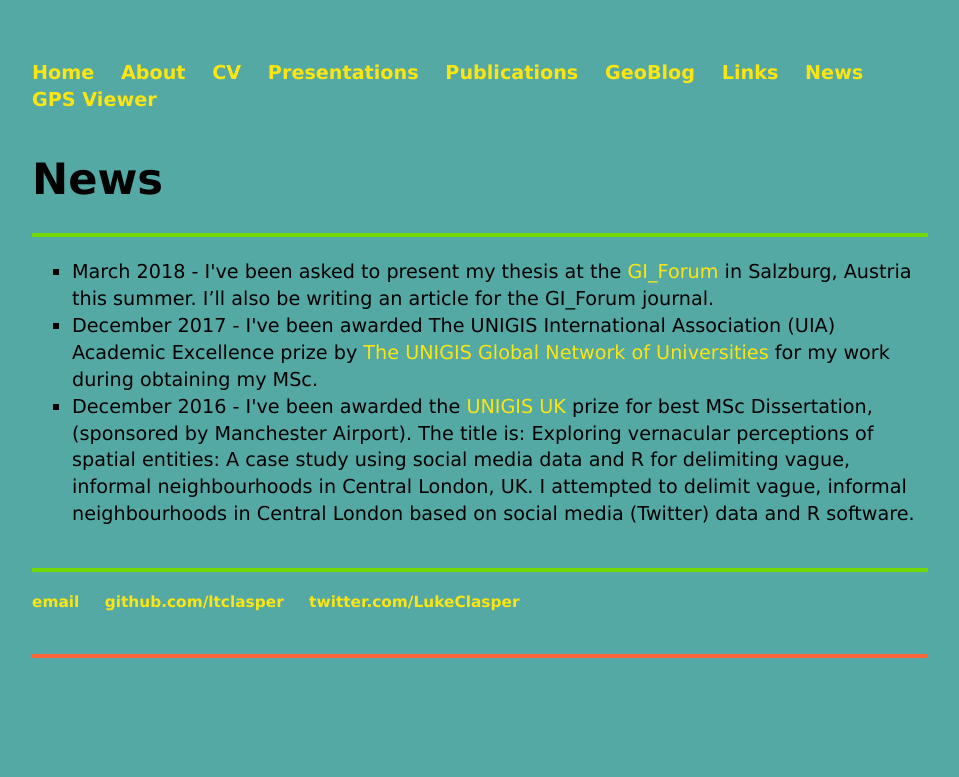
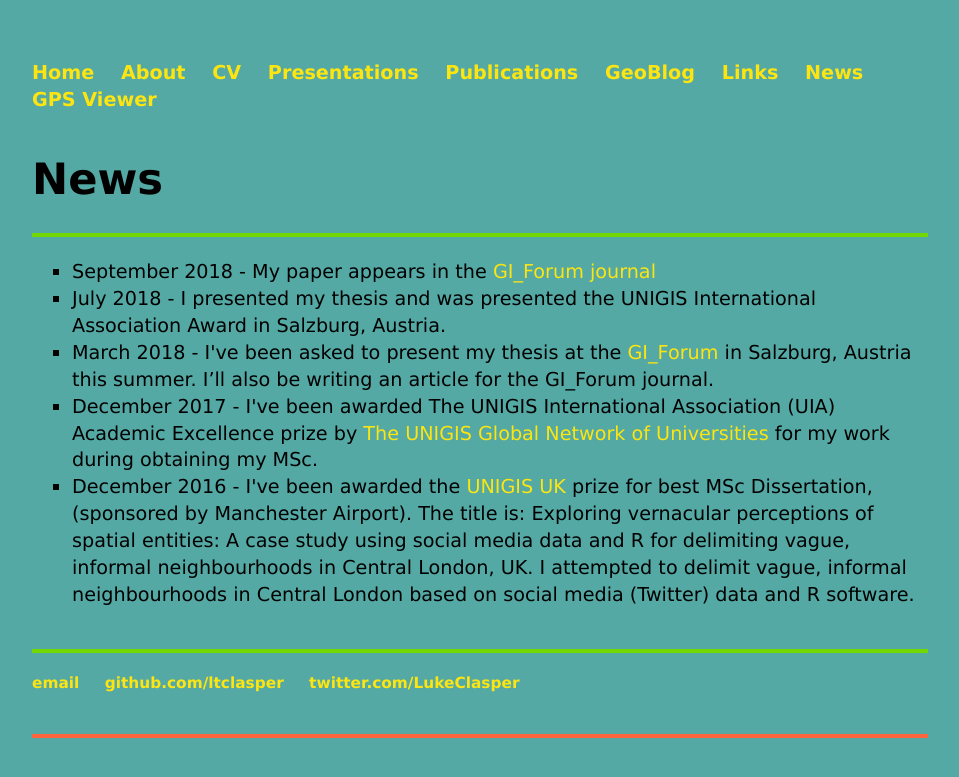
Before and after one commit to ltclasper/ltclasper.github.io, a Jekyll site: the page built from news/index.html, in a window 1280 px wide. Shown: the top 777 px of the page, without its empty margins (160-1119 px from the left). Built offline with Jekyll 4.4.1, drawn with Linux system fonts in a browser that asks for light colours.

Commit message:
Update index.html

```diff
--- a/news/index.html
+++ b/news/index.html
@@ -10,7 +10,9 @@ title: News
 <div class="blurb">
 	<h2></h2>
 	<p><ul style="list-style-type:square">
-    <li>March 2018 - I've been asked to present my thesis at the <a href=" https://www.gi-forum.org/">  GI_Forum </a>  in Salzburg, Austria this summer. I’ll also be writing an article for the GI_Forum journal.</li>
+    <li>September 2018 - My paper appears in the <a href="http://austriaca.at/gi_forum/">  GI_Forum journal</a></li>
+    <li>July 2018 - I presented my thesis and was presented the UNIGIS International Association Award in Salzburg, Austria.</li>
+    <li>March 2018 - I've been asked to present my thesis at the <a href="https://www.gi-forum.org/">  GI_Forum </a>  in Salzburg, Austria this summer. I’ll also be writing an article for the GI_Forum journal.</li>
     <li>December 2017 - I've been awarded The UNIGIS International Association (UIA) Academic Excellence prize by <a href="https://unigis.net/theses/winners-uia-academic-excellence-prize/"> The UNIGIS Global Network of Universities</a> for my work during obtaining my MSc.</li>
     <li>December 2016 - I've been awarded the <a href="http://www.unigis.org/"> UNIGIS UK</a> prize for best MSc Dissertation, (sponsored by Manchester Airport). The title is: Exploring vernacular perceptions of spatial entities: A case study using social media data and R for delimiting vague, informal neighbourhoods in Central London, UK. I attempted to delimit vague, informal neighbourhoods in Central London based on social media (Twitter) data and R software.</li>
   </ul>
```
